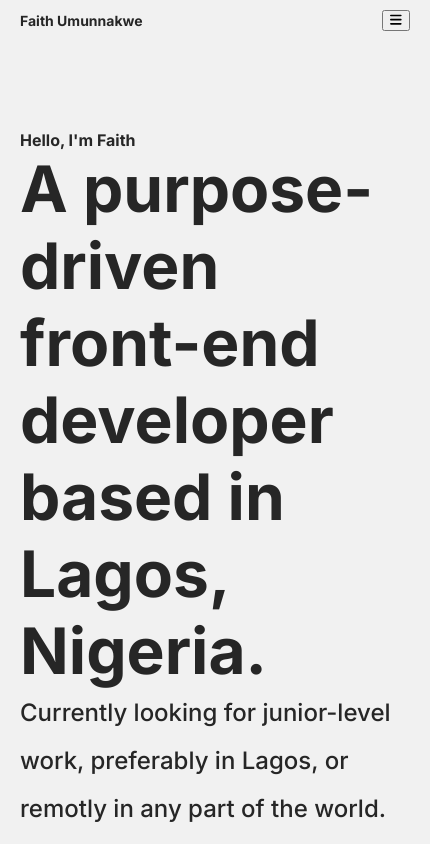
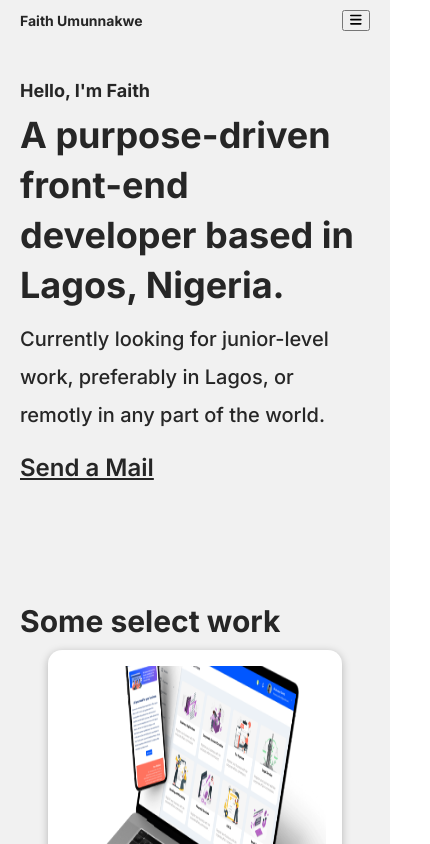
Before and after one commit to FaithChinonso/PERSONAL-WEBSITE, a React (Create React App) app: page / in a window 390 px wide. Shown: the top 844 px of the page, 430 px wide, since content can reach past the window. Built offline with nearby package versions, Linux system fonts and the light colour scheme; a web font is replaced by a local one.

Commit message:
corrected the app width

```diff
--- a/src/App.css
+++ b/src/App.css
@@ -2,7 +2,8 @@
   color: #262626;
   background-color: #f1f1f1;
   padding: 20px 90px;
-  width: 100vw;
+
+  max-width: 100vw;
   position: relative;
 }
 
--- a/src/component/style.css
+++ b/src/component/style.css
@@ -204,17 +204,6 @@ button {
   text-decoration: none;
 }
 @media (max-width: 900px) {
-  .slide {
-    width: 100%;
-  }
-  .slide-heading {
-    font-size: 1rem;
-  }
-  span {
-    font-size: 1rem;
-  }
-}
-@media (max-width: 600px) {
   .navList {
     display: none;
   }
@@ -251,6 +240,52 @@ button {
     justify-content: center;
     align-items: center;
   }
+  button {
+    display: block;
+  }
+  .slide {
+    width: 100%;
+  }
+  .slide-heading {
+    font-size: 1rem;
+  }
+  span {
+    font-size: 1rem;
+  }
+  .intro {
+    margin-top: 70px;
+    display: flex;
+    flex-direction: column;
+    gap: 10px;
+  }
+  .introName {
+    font-weight: 700;
+    font-size: 22px;
+    line-height: 19px;
+  }
+  .introDes {
+    font-weight: 700;
+    font-size: 30px;
+    line-height: 50px;
+  }
+  .description {
+    font-weight: 500;
+    font-size: 22px;
+    line-height: 38px;
+  }
+  .text {
+    font-size: 33px;
+  }
+  .projectContainer {
+    align-items: center;
+    justify-content: center;
+    gap: 20px;
+  }
+  .proProjectCard {
+    width: 75%;
+  }
+}
+@media (max-width: 600px) {
   .slider {
     max-width: 100vw;
     gap: 2rem;
@@ -276,9 +311,7 @@ button {
   .proProjectCard {
     width: 75%;
   }
-  button {
-    display: block;
-  }
+
   .footer {
     flex-direction: column-reverse;
     gap: 20px;
@@ -287,6 +320,30 @@ button {
     display: flex;
     width: 100%;
     justify-content: space-around;
+  }
+  .intro {
+    margin-top: 50px;
+    display: flex;
+    flex-direction: column;
+    gap: 10px;
+  }
+  .introName {
+    font-weight: 700;
+    font-size: 18px;
+    line-height: 19px;
+  }
+  .introDes {
+    font-weight: 700;
+    font-size: 36px;
+    line-height: 50px;
+  }
+  .description {
+    font-weight: 500;
+    font-size: 20px;
+    line-height: 38px;
+  }
+  .text {
+    font-size: 30px;
   }
 }
 
```
